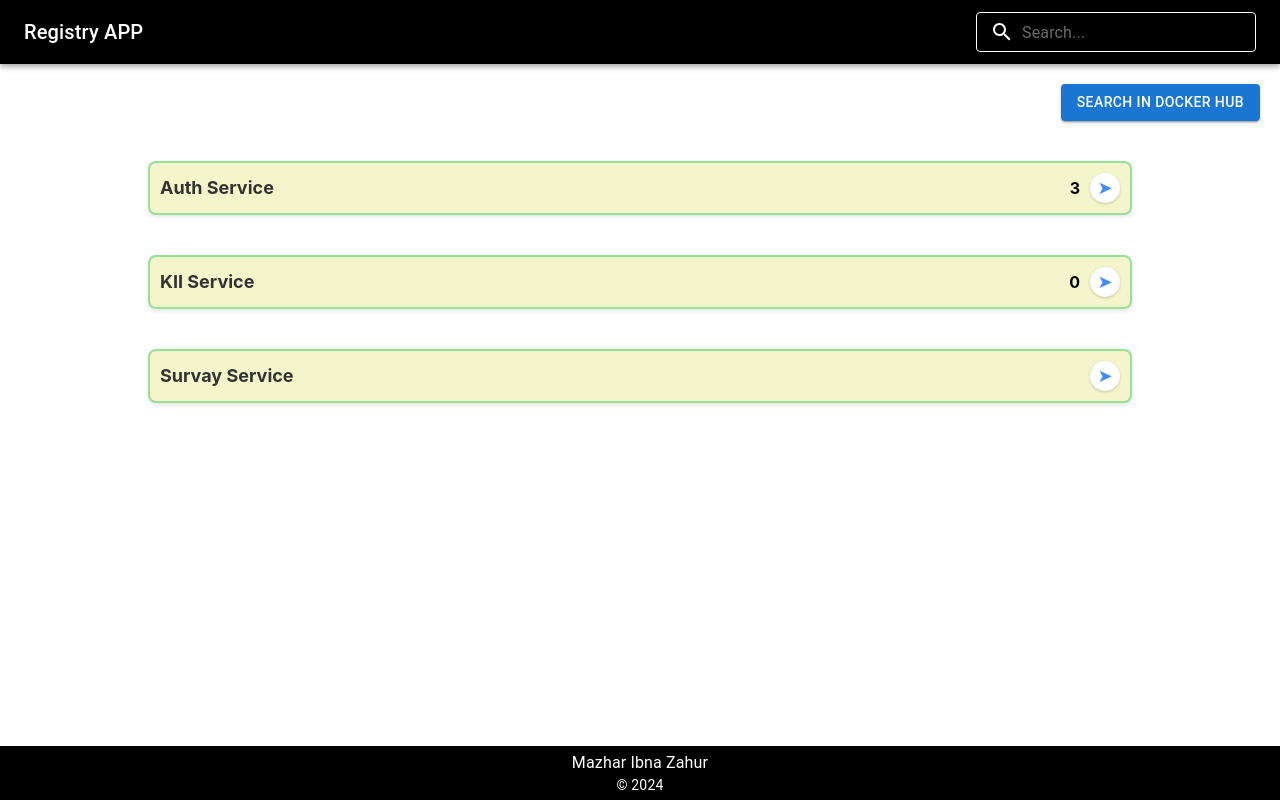
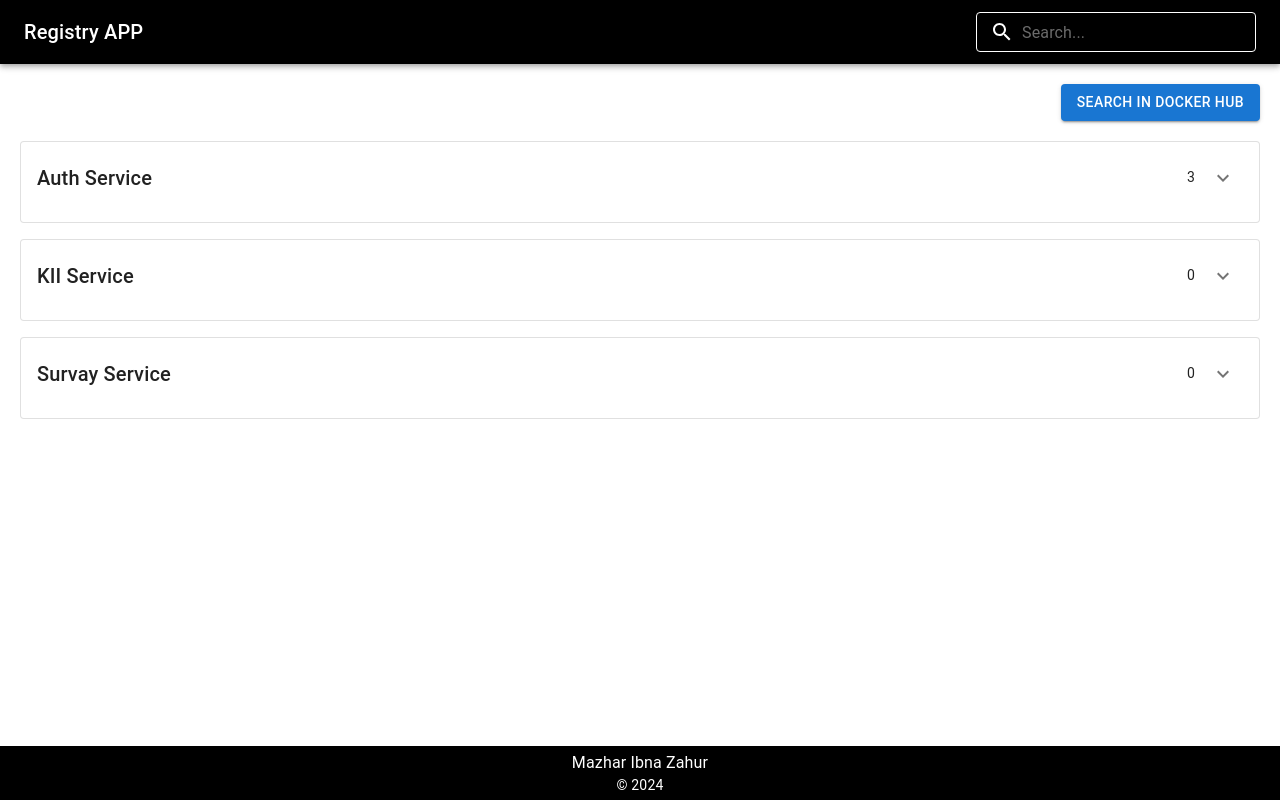
Before and after one commit to mazharku/docker-registry-ui, a React (Create React App) app: page / in a window 1280 px wide. Built offline with nearby package versions, Linux system fonts and the light colour scheme.

Commit message:
change cart layout

```diff
--- a/src/cart/Cart.css
+++ b/src/cart/Cart.css
@@ -1,3 +1,4 @@
+/* CartBox.css */
 .cart-container {
   display: flex;
   flex-direction: column;
@@ -8,10 +9,10 @@
 .cart {
   background-color: #f5f5cc;
   border: 2px solid #97e097;
-  padding: 10px;
+  box-shadow: 0 2px 4px rgba(0, 0, 0, 0.1);
+  width: 80%;
   border-radius: 8px;
-  width: 80%;
-  box-shadow: 0 2px 4px rgba(0, 0, 0, 0.1);
+  margin-bottom: 10px;
 }
 
 .cart-content {
--- a/src/cart/CartBox.js
+++ b/src/cart/CartBox.js
@@ -1,53 +1,82 @@
 import React, { useState } from "react";
-import "./Cart.css"
+import { Card, CardContent, Typography, IconButton, Collapse, Button, Box } from "@mui/material";
+import ExpandMoreIcon from '@mui/icons-material/ExpandMore';
+import { TextField, Tooltip } from '@mui/material';
+import ContentCopyIcon from '@mui/icons-material/ContentCopy';
 
-export const CartBox = ({data}) => {
-    console.log(data?.tag)
+export const CartBox = ({ data }) => {
     const [isExpanded, setIsExpanded] = useState(false);
-    const [cartCount, setCartCount] = useState(data?.tag?.length); // Set initial cart count
+    const cartCount = data?.tag?.length || 0;
 
-    // Toggle the expanded state on arrow button click
+
     const toggleExpand = () => {
         setIsExpanded(!isExpanded);
     };
 
     return (
-        <div className="cart-container">
-            {/* Top Cart */}
-            <div className="cart">
-                <div className="cart-content">
-                    <div className="cart-title">{data?.name}</div>
-                    <div className="cart-icon">
-                        <span className="cart-count">{cartCount}</span>
-                        <button className="cart-button" onClick={toggleExpand}>
-                            <span className="button-icon">➤</span>
-                        </button>
-                    </div>
-                </div>
-            </div>
+        <Card variant="outlined" sx={{ marginBottom: 2 }}>
+            <CardContent>
+                <Box display="flex" justifyContent="space-between" alignItems="center">
+                    <Typography variant="h6">{data?.name}</Typography>
+                    <Box display="flex" alignItems="center">
+                        <Typography variant="body2" sx={{ marginRight: 1 }}>
+                            {cartCount}
+                        </Typography>
+                        <IconButton onClick={toggleExpand}>
+                            <ExpandMoreIcon />
+                        </IconButton>
+                    </Box>
+                </Box>
+            </CardContent>
 
-            {isExpanded && (
-                <div className="child-cart-list">
-                    {data?.tag?.map((item) => (
-                        <ChildCart item={item} />
+            <Collapse in={isExpanded} timeout="auto" unmountOnExit>
+                <Box sx={{ padding: 2 }}>
+                    {data?.tag?.map((item, index) => (
+                        <ChildCart key={index} item={item} />
                     ))}
-                </div>
-            )}
-        </div>
+                </Box>
+            </Collapse>
+        </Card>
     );
-
 };
 
-const ChildCart = ({item}) => {
+const ChildCart = ({ item }) => {
+    const [copied, setCopied] = useState(false);
+
+    const dockerPullCommand = `docker pull image:${item}`; // Construct the Docker pull command
+
+    const handleCopy = () => {
+        navigator.clipboard.writeText(dockerPullCommand); // Copy the Docker pull command
+        setCopied(true);
+        setTimeout(() => setCopied(false), 1500); // Reset copied status after 1.5 seconds
+    };
+
     return (
-        <div className="child-cart">
-            <div className="child-cart-content">
-                <div className="child-cart-tag">TAG: {item}</div>
-                <div className="child-cart-actions">
-                    <button className="details-button">Details</button>
-                    <button className="delete-button">Delete</button>
-                </div>
-            </div>
-        </div>
+        <Box display="flex" justifyContent="space-between" alignItems="center" sx={{ marginBottom: 1 }}>
+            <Typography variant="body1" sx={{ marginRight: 1 }}>TAG: {item}</Typography>
+
+            <Box>
+            <TextField
+                    value={dockerPullCommand}
+                    slotProps={{
+                        readOnly: true,
+                    }}
+                    variant="outlined"
+                    size="small"
+                    sx={{ width: 'auto', minWidth: '300px' }}
+                />
+                <Tooltip title="Copy" placement="top">
+                    <IconButton onClick={handleCopy} sx={{ marginLeft: 1 }}>
+                        <ContentCopyIcon />
+                    </IconButton>
+                </Tooltip>
+
+                {copied && <Typography variant="caption" color="success.main">
+                    Done
+                </Typography>}
+                <Button variant="outlined" sx={{ marginRight: 1 }}>Details</Button>
+                <Button variant="outlined" color="error">Delete</Button>
+            </Box>
+        </Box>
     );
 };
```
